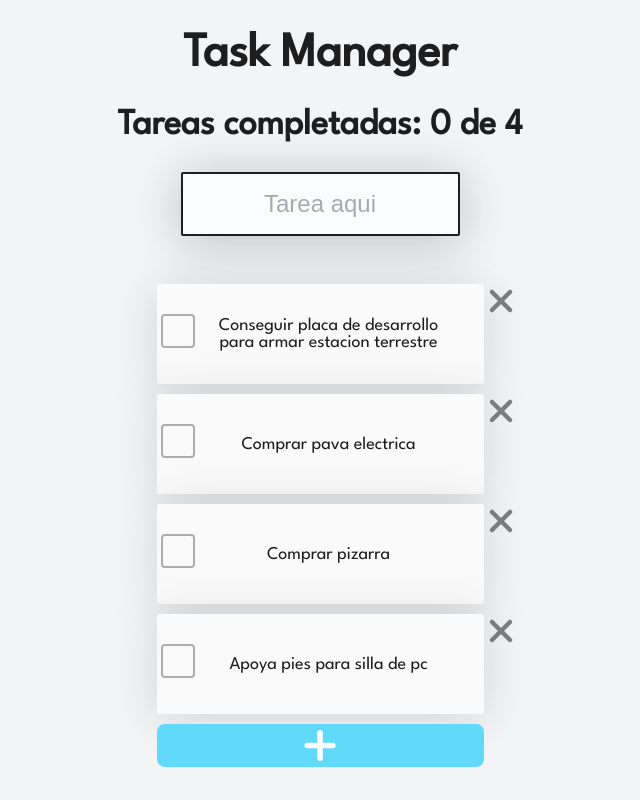
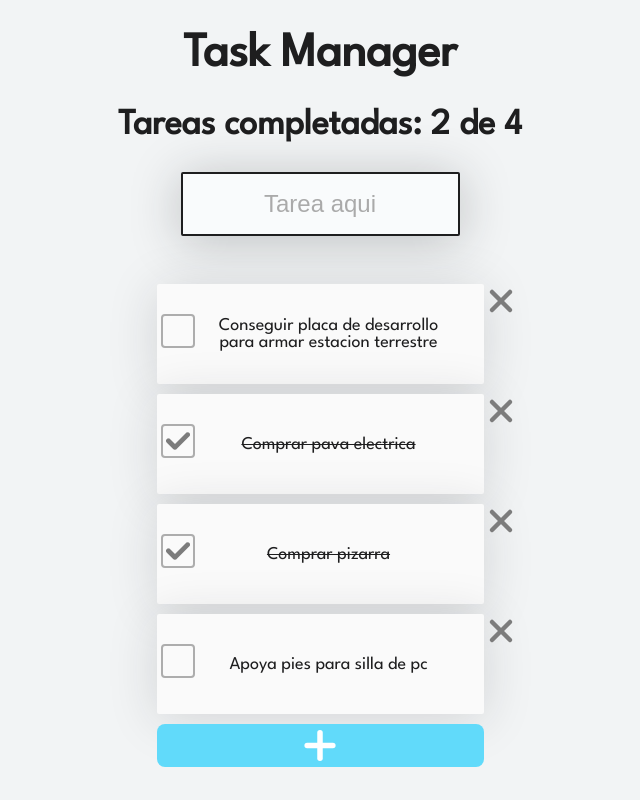
Before and after one commit to ArtoriasDelAbismo/reactToDoList, a React (Create React App) app: page / in a window 1280 px wide. Shown: the whole page, without its empty margins (320-960 px from the left). Built offline with nearby package versions, Linux system fonts and the light colour scheme.

Commit message:
filter todos

```diff
--- a/src/App.jsx
+++ b/src/App.jsx
@@ -10,21 +10,32 @@ const defaultTodos = [
     text: "Conseguir placa de desarrollo para armar estacion terrestre",
     completed: false,
   },
-  { text: "Comprar pava electrica", completed: false },
-  { text: "Comprar pizarra", completed: false },
+  { text: "Comprar pava electrica", completed: true },
+  { text: "Comprar pizarra", completed: true },
   { text: "Apoya pies para silla de pc", completed: false },
+
 ];
 
 function App() {
-  const [searchValue, setSearchValue] = React.useState('');
+  const [searchValue, setSearchValue] = React.useState("");
+  const [todos, setTodos] = React.useState(defaultTodos);
+
+  const completedTodos = todos.filter((todos) => !!todos.completed).length;
+  const totalTodos = todos.length;
+
+  const searchedTodos = todos.filter((todo) => {
+    return(
+      todo.text.toLowerCase().includes(searchValue.toLocaleLowerCase())
+    )
+  })
 
   return (
     <>
-      <TodoCounter completed={0} totalTodos={4} />
-      <TodoSearch searchValue={searchValue} setSearchValue={setSearchValue}/>
+      <TodoCounter completed={completedTodos} totalTodos={totalTodos} />
+      <TodoSearch searchValue={searchValue} setSearchValue={setSearchValue} />
 
       <TodoList>
-        {defaultTodos.map((todo) => (
+        {searchedTodos.map((todo) => (
           <TodoItem
             key={todo.text}
             text={todo.text}
--- a/src/components/TodoItem.jsx
+++ b/src/components/TodoItem.jsx
@@ -5,7 +5,7 @@ function TodoItem(props) {
 
   return (
     <div className="list-items">
-      <span onClick={()=> {console.log('click')}} className={`icon icon-check ${props.completed && "icon-check--completed"}`}></span>
+      <span onClick={(event)=> {console.log(event)}} className={`icon icon-check ${props.completed && "icon-check--completed"}`}></span>
       <p className={`todoItem-p ${props.completed &&"todoItem-p--completed"}`}>{props.text}</p>
       <span className="close-sign"></span>
     </div>
```
